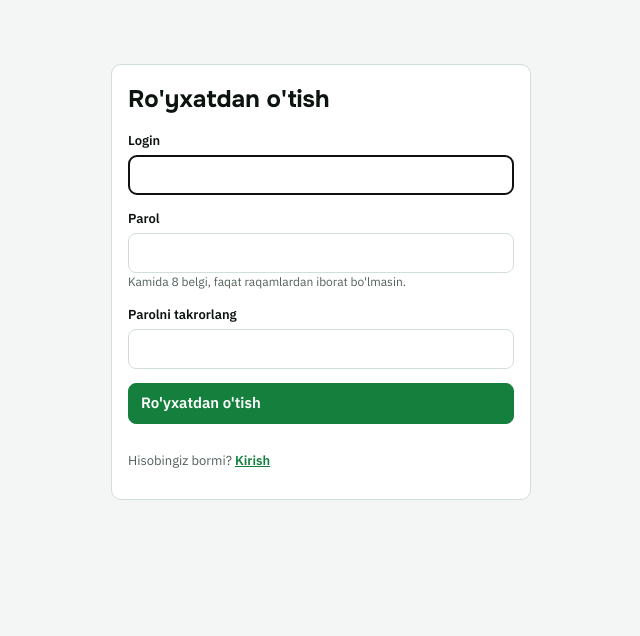
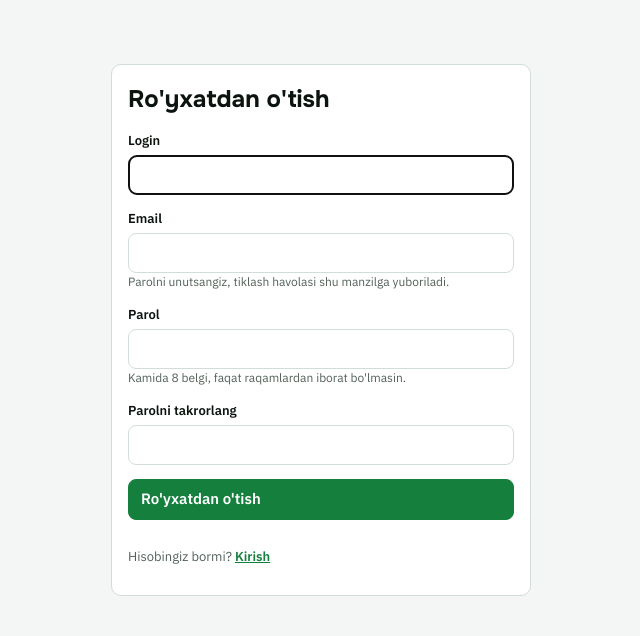
Before and after one commit to baxtiyorjumaboyev/SmetaGO, a Django app: page /royxatdan-otish/ in a window 1280 px wide. Shown: the part 86-722 px from the top of the page, without its empty margins (319-959 px from the left). Before the commit the page ends 586 px from the top, so only its background shows below. Run offline with Django 5.2, Linux system fonts and the light colour scheme.

Commit message:
Parolni tiklash: "Parolni unutdingizmi?" va ro'yxatdan o'tishda email
- Login sahifasida "Parolni unutdingizmi?" havolasi
- Email orqali bir martalik tiklash havolasi (24 soat), yangi parol o'rnatish sahifalari (uz/ru)
- Ro'yxatdan o'tishda email majburiy, bir email bilan bitta hisob
- Email sozlamalari .env orqali (DJANGO_EMAIL_*); berilmasa xat konsolga chiqadi
- Tiklash sahifalari service worker keshiga tushmaydi
- Testlar: ro'yxatdan o'tish emaili, tiklashning to'liq jarayoni

Co-Authored-By: Claude Opus 5.5 <noreply@anthropic.com>

```diff
--- /dev/null
+++ b/smeta/forms.py
@@ -0,0 +1,21 @@
+from django import forms
+from django.contrib.auth.forms import UserCreationForm
+from django.contrib.auth.models import User
+
+from .i18n import tr
+
+
+class RegisterForm(UserCreationForm):
+    """Ro'yxatdan o'tish: email majburiy — parolni unutganda tiklash havolasi shunga yuboriladi."""
+
+    email = forms.EmailField(required=True)
+
+    class Meta(UserCreationForm.Meta):
+        model = User
+        fields = ("username", "email")
+
+    def clean_email(self):
+        email = self.cleaned_data["email"].strip()
+        if User.objects.filter(email__iexact=email).exists():
+            raise forms.ValidationError(tr("Bu email bilan hisob allaqachon bor."))
+        return email
--- a/smeta/i18n.py
+++ b/smeta/i18n.py
@@ -43,6 +43,38 @@ RU = {
     "Parolni takrorlang": "Повторите пароль",
     "Kamida 8 belgi, faqat raqamlardan iborat bo'lmasin.": "Не менее 8 символов, не только цифры.",
     "Hisobingiz bormi?": "Уже есть аккаунт?",
+    "Email": "Email",
+    "Parolni unutsangiz, tiklash havolasi shu manzilga yuboriladi.":
+        "Если забудете пароль, ссылка для восстановления придёт на этот адрес.",
+    "Bu email bilan hisob allaqachon bor.": "Аккаунт с таким email уже существует.",
+    # parolni tiklash
+    "Parolni unutdingizmi?": "Забыли пароль?",
+    "Parolni tiklash": "Восстановление пароля",
+    "Ro'yxatdan o'tishda kiritgan emailingizni yozing — yangi parol o'rnatish havolasini yuboramiz.":
+        "Введите email, указанный при регистрации, — мы отправим ссылку для установки нового пароля.",
+    "Havolani yuborish": "Отправить ссылку",
+    "Kirish sahifasiga qaytish": "Вернуться ко входу",
+    "Pochtangizni tekshiring": "Проверьте почту",
+    "Agar bu email bilan hisob bo'lsa, unga yangi parol o'rnatish havolasi yuborildi. Xat bir necha daqiqada keladi — «Spam» papkasini ham ko'ring.":
+        "Если аккаунт с таким email существует, на него отправлена ссылка для установки нового пароля. "
+        "Письмо придёт в течение нескольких минут — проверьте и папку «Спам».",
+    "Havola 24 soat amal qiladi va bir marta ishlatiladi.": "Ссылка действует 24 часа и только один раз.",
+    "Yangi parol": "Новый пароль",
+    "Parolni saqlash": "Сохранить пароль",
+    "Havola yaroqsiz": "Ссылка недействительна",
+    "Bu havola eskirgan yoki allaqachon ishlatilgan. Yangi havola so'rang.":
+        "Ссылка устарела или уже использована. Запросите новую.",
+    "Yangi havola so'rash": "Запросить новую ссылку",
+    "Parol o'zgartirildi": "Пароль изменён",
+    "Endi yangi parol bilan kirishingiz mumkin.": "Теперь вы можете войти с новым паролем.",
+    "Assalomu alaykum, {0}!": "Здравствуйте, {0}!",
+    "SmetaGo'da parolingizni tiklash so'raldi. Yangi parol o'rnatish uchun havolani oching:":
+        "Для вашего аккаунта SmetaGo запрошено восстановление пароля. Чтобы задать новый пароль, откройте ссылку:",
+    "Havola 24 soat amal qiladi va bir marta ishlatiladi. Agar buni siz so'ramagan bo'lsangiz, xatni e'tiborsiz qoldiring — parolingiz o'zgarmaydi.":
+        "Ссылка действует 24 часа и только один раз. Если вы не запрашивали восстановление, просто "
+        "проигнорируйте письмо — пароль не изменится.",
+    "Loginingiz": "Ваш логин",
+    "SmetaGo: parolni tiklash": "SmetaGo: восстановление пароля",
     # PWA / ilova
     "smeta kalkulyatori": "калькулятор смет",
     "Xonalarni o'lchang, katalogdan tanlang — material, narx va ish haqi bilan tayyor smeta.":
--- a/smeta/templates/registration/login.html
+++ b/smeta/templates/registration/login.html
@@ -8,6 +8,7 @@
   <div><label for="id_password">{% t "Parol" %}</label>{{ form.password }}</div>
   <input type="hidden" name="next" value="{{ next }}">
   <button class="btn pri">{% t "Kirish" %}</button>
+  <p class="ometa"><a href="{% url 'password_reset' %}">{% t "Parolni unutdingizmi?" %}</a></p>
   <p class="ometa">{% t "Hisobingiz yo'qmi?" %} <a href="{% url 'register' %}">{% t "Ro'yxatdan o'ting" %}</a></p>
 </form>
 {% endblock %}
--- /dev/null
+++ b/smeta/templates/registration/parol_tiklash_mavzu.txt
@@ -0,0 +1 @@
+{% load smeta_i18n %}{% t "SmetaGo: parolni tiklash" %}
--- a/smeta/templates/registration/register.html
+++ b/smeta/templates/registration/register.html
@@ -5,6 +5,8 @@
   <h1>{% t "Ro'yxatdan o'tish" %}</h1>
   {{ form.non_field_errors }}
   <div><label for="id_username">{% t "Login" %}</label>{{ form.username }}{{ form.username.errors }}</div>
+  <div><label for="id_email">{% t "Email" %}</label>{{ form.email }}{{ form.email.errors }}
+    <div class="helptext">{% t "Parolni unutsangiz, tiklash havolasi shu manzilga yuboriladi." %}</div></div>
   <div><label for="id_password1">{% t "Parol" %}</label>{{ form.password1 }}{{ form.password1.errors }}
     <div class="helptext">{% t "Kamida 8 belgi, faqat raqamlardan iborat bo'lmasin." %}</div></div>
   <div><label for="id_password2">{% t "Parolni takrorlang" %}</label>{{ form.password2 }}{{ form.password2.errors }}</div>
--- a/smeta/templates/smeta/sw.js
+++ b/smeta/templates/smeta/sw.js
@@ -1,7 +1,7 @@
 /* SmetaGo service worker (smeta/pwa.py beradi, /sw.js). Versiya: {{ version }}
  * - statik fayllar: avval kesh (versiya almashsa kesh yangilanadi)
  * - sahifalar: avval tarmoq, internet yo'q bo'lsa — oxirgi ochilgan nusxa, u ham yo'q bo'lsa — /offline/
- * - API, admin, til almashtirish: faqat tarmoq (keshlanmaydi)
+ * - API, admin, til almashtirish, parolni tiklash: faqat tarmoq (keshlanmaydi)
  * - Google Fonts: keshdan beriladi, fonda yangilanadi
  */
 const VERSION = "{{ version }}";
@@ -31,7 +31,7 @@ self.addEventListener("message", (e) => {
   if (e.data && e.data.type === "clear-pages") e.waitUntil(caches.delete(PAGE_CACHE));
 });
 
-const NETWORK_ONLY = ["/api/", "/admin/", "/i18n/", "/sw.js"];
+const NETWORK_ONLY = ["/api/", "/admin/", "/i18n/", "/sw.js", "/parol-tiklash/"];
 
 self.addEventListener("fetch", (e) => {
   const req = e.request;
--- a/smeta/urls.py
+++ b/smeta/urls.py
@@ -1,7 +1,10 @@
 from django.contrib.auth import views as auth_views
-from django.urls import path
+from django.urls import path, reverse_lazy
 
 from . import views
+
+# Parolni tiklash: email -> bir martalik havola -> yangi parol (Django'ning o'z mexanizmi)
+R = "registration/"
 
 urlpatterns = [
     path("", views.obyekt_list, name="obyekt_list"),
@@ -14,4 +17,16 @@ urlpatterns = [
     path("kirish/", auth_views.LoginView.as_view(), name="login"),
     path("chiqish/", auth_views.LogoutView.as_view(), name="logout"),
     path("royxatdan-otish/", views.register, name="register"),
+    path("parol-tiklash/", auth_views.PasswordResetView.as_view(
+        template_name=R + "parol_tiklash.html",
+        email_template_name=R + "parol_tiklash_email.txt",
+        subject_template_name=R + "parol_tiklash_mavzu.txt",
+        success_url=reverse_lazy("password_reset_done")), name="password_reset"),
+    path("parol-tiklash/yuborildi/", auth_views.PasswordResetDoneView.as_view(
+        template_name=R + "parol_tiklash_yuborildi.html"), name="password_reset_done"),
+    path("parol-tiklash/<uidb64>/<token>/", auth_views.PasswordResetConfirmView.as_view(
+        template_name=R + "parol_tiklash_yangi.html",
+        success_url=reverse_lazy("password_reset_complete")), name="password_reset_confirm"),
+    path("parol-tiklash/tayyor/", auth_views.PasswordResetCompleteView.as_view(
+        template_name=R + "parol_tiklash_tayyor.html"), name="password_reset_complete"),
 ]
--- a/smeta/views.py
+++ b/smeta/views.py
@@ -2,13 +2,13 @@ import json
 
 from django.contrib.auth import login
 from django.contrib.auth.decorators import login_required
-from django.contrib.auth.forms import UserCreationForm
 from django.http import HttpResponse, HttpResponseNotAllowed, JsonResponse
 from django.utils.http import content_disposition_header
 from django.shortcuts import get_object_or_404, redirect, render
 from django.views.decorators.http import require_POST
 
 from .excel import build_workbook
+from .forms import RegisterForm
 from .i18n import current_lang, tr
 from .malumotnoma import build_reference
 from .models import Obyekt
@@ -100,7 +100,7 @@ def obyekt_excel(request, pk):
 def register(request):
     if request.user.is_authenticated:
         return redirect("obyekt_list")
-    form = UserCreationForm(request.POST or None)
+    form = RegisterForm(request.POST or None)
     if request.method == "POST" and form.is_valid():
         user = form.save()
         login(request, user)
```
Also changed, not shown: config/settings.py (+17 -0 lines), smeta/templates/registration/parol_tiklash.html (added, +11 -0 lines), smeta/templates/registration/parol_tiklash_email.txt (added, +12 -0 lines), smeta/templates/registration/parol_tiklash_tayyor.html (added, +9 -0 lines), smeta/templates/registration/parol_tiklash_yangi.html (added, +20 -0 lines), smeta/templates/registration/parol_tiklash_yuborildi.html (added, +10 -0 lines), smeta/tests.py (+39 -5 lines).
